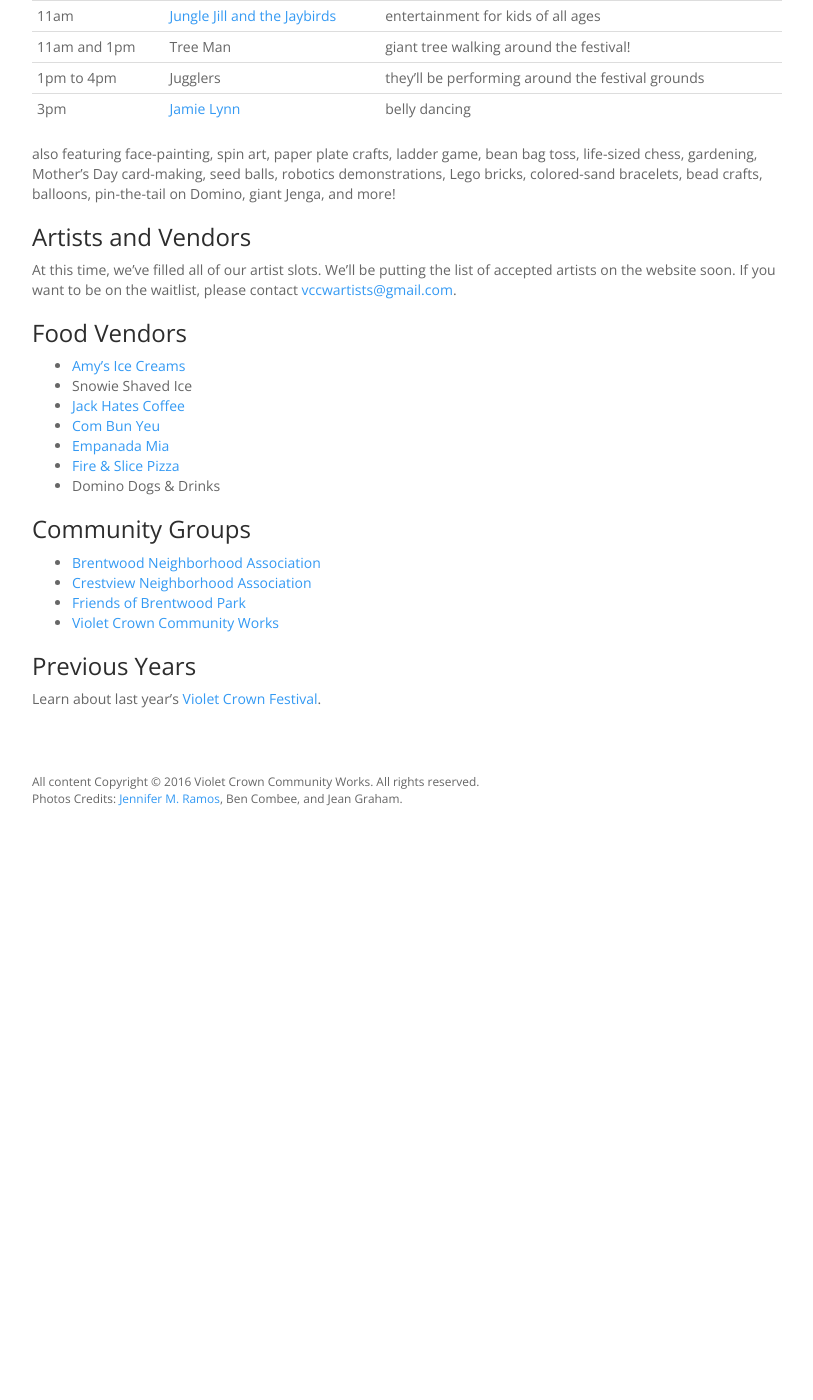
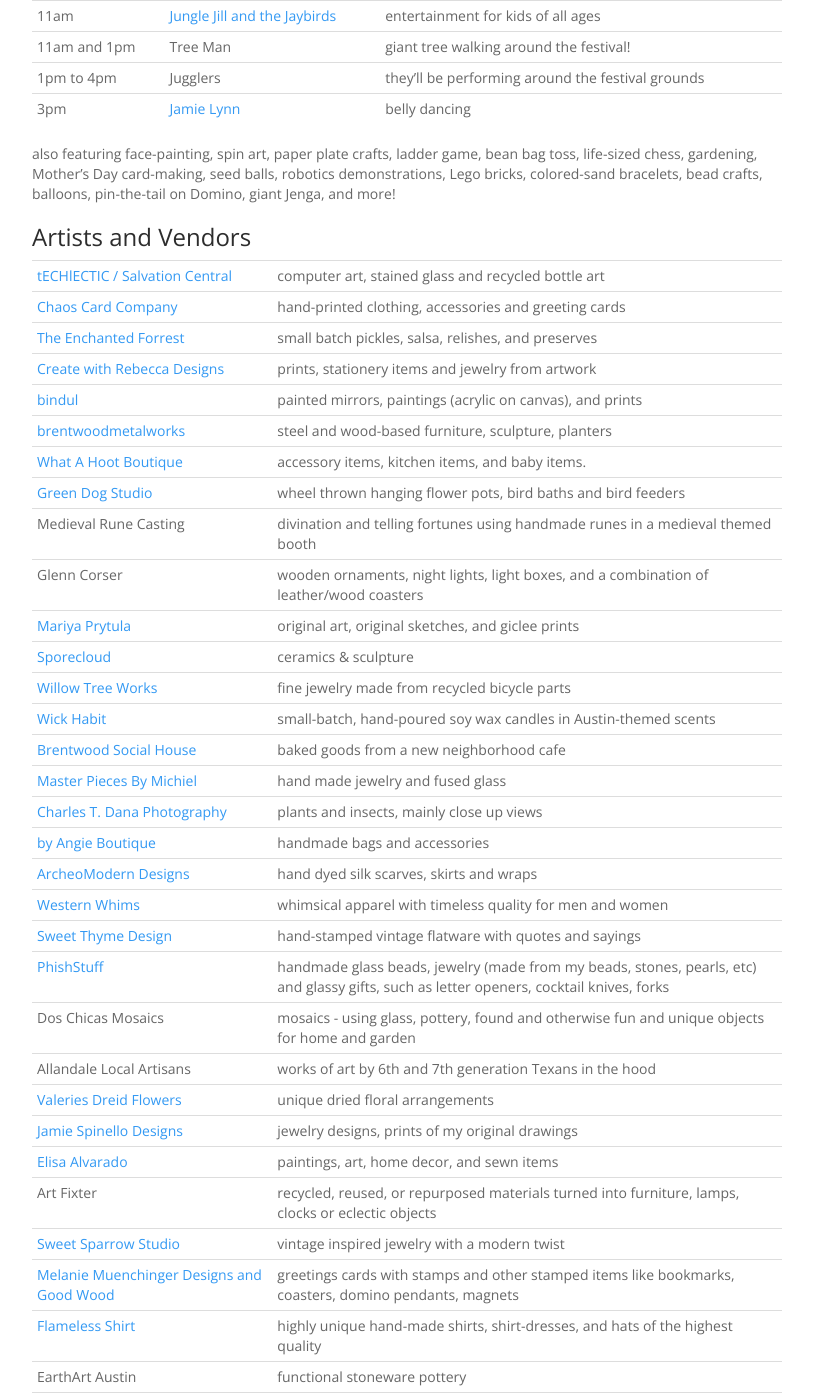
Before and after one commit to vccw/vccw.github.io, a Jekyll site: the page built from vcf.md, in a window 1280 px wide and 1400 px high, scrolled down 862 px. Shown: the whole window, without its empty margins (38-851 px from the left). Built offline with Jekyll 4.4.1, drawn with Linux system fonts in a browser that asks for light colours; comment, search, counter and statistics services are not loaded; before the commit the page ends 1682 px from its top, so only the background shows below that; some of the changed text lies outside the part shown.

Commit message:
add artists to website

```diff
--- a/vcf.md
+++ b/vcf.md
@@ -57,8 +57,51 @@
 
 ### Artists and Vendors
 
-At this time, we've filled all of our artist slots.  We'll be putting the list of accepted
-artists on the website soon.  If you want to be on the waitlist, please contact <vccwartists@gmail.com>.
+[tECHlECTIC / Salvation Central](http://techlectic.com/) | computer art, stained glass and recycled bottle art
+[Chaos Card Company](facebook.com/chaoscardcompany)	| hand-printed clothing, accessories and greeting cards
+[The Enchanted Forrest](https://www.facebook.com/EnchantedForrest) | small batch pickles, salsa, relishes, and preserves
+[Create with Rebecca Designs](http://www.createwithrebecca.com/) | prints, stationery items and jewelry from artwork
+[bindul](https://www.etsy.com/shop/bindu1) | painted mirrors, paintings (acrylic on canvas), and prints
+[brentwoodmetalworks](https://www.facebook.com/BrentwoodMetalWorks/) | steel and wood-based furniture, sculpture, planters
+[What A Hoot Boutique](https://www.facebook.com/whatahootboutique) | accessory items, kitchen items, and baby items.
+[Green Dog Studio](http://www.greendogstudioart.com/) | wheel thrown hanging flower pots, bird baths and bird feeders
+Medieval Rune Casting | divination and telling fortunes using handmade runes in a medieval themed booth
+Glenn Corser | wooden ornaments, night lights, light boxes, and a combination of leather/wood coasters
+[Mariya Prytula](http://www.mvprytula.com/) | original art, original sketches, and giclee prints
+[Sporecloud](http://www.sporecloud.com/) | ceramics & sculpture
+[Willow Tree Works](https://www.etsy.com/shop/Willowtreework) | fine jewelry made from recycled bicycle parts
+[Wick Habit](https://www.etsy.com/shop/wickhabit/) | small-batch, hand-poured soy wax candles in Austin-themed scents
+[Brentwood Social House](www.brentwoodsocial.com) | baked goods from a new neighborhood cafe
+[Master Pieces By Michiel](http://www.masterpiecesbymichiel.com/) | hand made jewelry and fused glass
+[Charles T. Dana Photography](http://charlestdana.com/) | plants and insects, mainly close up views
+[by Angie Boutique](https://www.etsy.com/shop/byangieboutique) | handmade bags and accessories
+[ArcheoModern Designs](www.archeomoderndesigns.com) | hand dyed silk scarves, skirts and wraps
+[Western Whims](https://www.westernwhims.com/) | whimsical apparel with timeless quality for men and women
+[Sweet Thyme Design](http://www.sweetthymedsgn.com/) | hand-stamped vintage flatware with quotes and sayings
+[PhishStuff](http://www.phishstuff.com/phishstuff/) | handmade glass beads, jewelry (made from my beads, stones, pearls, etc) and glassy gifts, such as letter openers, cocktail knives, forks
+Dos Chicas Mosaics | mosaics - using glass, pottery, found and otherwise fun and unique objects for home and garden
+Allandale Local Artisans | works of art by 6th and 7th generation Texans in the hood
+[Valeries Dreid Flowers](http://www.valeriesdriedflowers.com/) | unique dried floral arrangements
+[Jamie Spinello Designs](http://www.JamieSpinello.com) | jewelry designs,  prints of my original drawings
+[Elisa Alvarado](https://www.etsy.com/shop/elisaalvarado) | paintings, art, home decor, and sewn items
+Art Fixter | recycled, reused, or repurposed materials turned into furniture, lamps, clocks or eclectic objects
+[Sweet Sparrow Studio](http://www.sweetsparrowstudio.com/) | vintage inspired jewelry with a modern twist
+[Melanie Muenchinger Designs and Good Wood](http://melaniemuenchinger.blogspot.com/) | greetings cards with stamps and other stamped items like bookmarks, coasters, domino pendants, magnets
+[Flameless Shirt](https://www.etsy.com/shop/flamelessshirt/) | highly unique hand-made shirts, shirt-dresses, and hats of the highest quality
+EarthArt Austin | functional stoneware pottery
+[Cornsootherz](http://www.cornsootherz.artfire.com) | microwave heating pads, back wraps, purses, iPad holders
+MettleWorks Studios	| "steampunk" and various other styles of jewelry
+[Enhanced Space](http://www.enhancedspace.com/) | canvas and prints, hand-made terrariums
+[RIG Jewelry Co.](https://www.etsy.com/shop/rigjewelryco) | boho jewelry using natural stones and crystals
+[Dalton Designs](http://daltondesignsonline.com/) | hand-fabricated jewelry wrought of sterling and copper
+[Michelle D. Wagner Photography](https://society6.com/michelledwagnerphotography) | images of still life in a variety of urban and rural settings
+[Candles and Gifts Jess 4 U](http://www.candlesandgiftsjess4u.com/) | handcrafted soy candles and melts & hand designed rhinestone t-shirts
+[Lea Smith Designs](https://www.facebook.com/Leeestadesigns/) | locally-made jewelry with a bohemian flare
+[Illuminidol](http://www.illuminidol.com/) | celebrity saint candles
+[Aphrodite's Canvas](http://aphroditescanvas.com/) | Ceramics and paper crafted goods
+[Gail McGlamery](https://www.gailmcglamery.com/) | handspun yarn, handdyed and handblended fibers for spinning and felting.
+[Workhorse Fabrication](https://workhorserevival.wordpress.com/) | Specializing in vintage cycling art pieces as well as home and garage bicycle storage solutions.
+{:.table .table-condensed}
 
 ### Food Vendors
 
```
